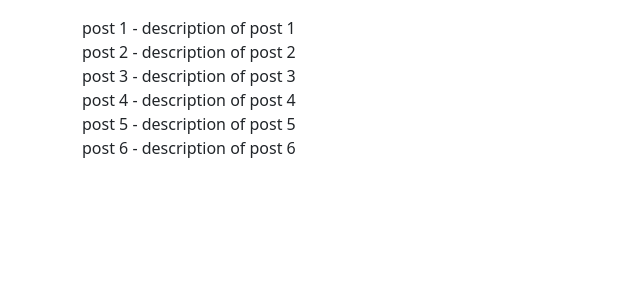
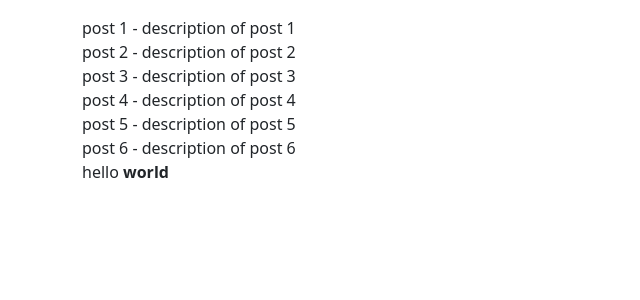
Before and after one commit to saloni270/dj_ajax, a Django app: page / in a window 1280 px wide. Shown: the top 300 px of the page, without its empty margins (0-640 px from the left). Run offline with Django 5.2, Linux system fonts and the light colour scheme; data comes from the database, SQL or seed files in the repository; some libraries are stand-ins or nearby versions.

Commit message:
Played with hello world using different commands

```diff
--- a/src/posts/static/posts/main.js
+++ b/src/posts/static/posts/main.js
@@ -1 +1,5 @@
 console.log('hello world')
+
+const helloWorldBox = document.getElementById('hello-world')
+
+helloWorldBox.innerHTML = 'hello <b>world </b>'
--- a/src/posts/templates/posts/main.html
+++ b/src/posts/templates/posts/main.html
@@ -13,4 +13,5 @@ posts
 {% for obj in qs %}
    {{obj.title}} - {{obj.body}} <br>
 {% endfor %}
+<div id="hello-world"></div>
 {% endblock content %}
```
